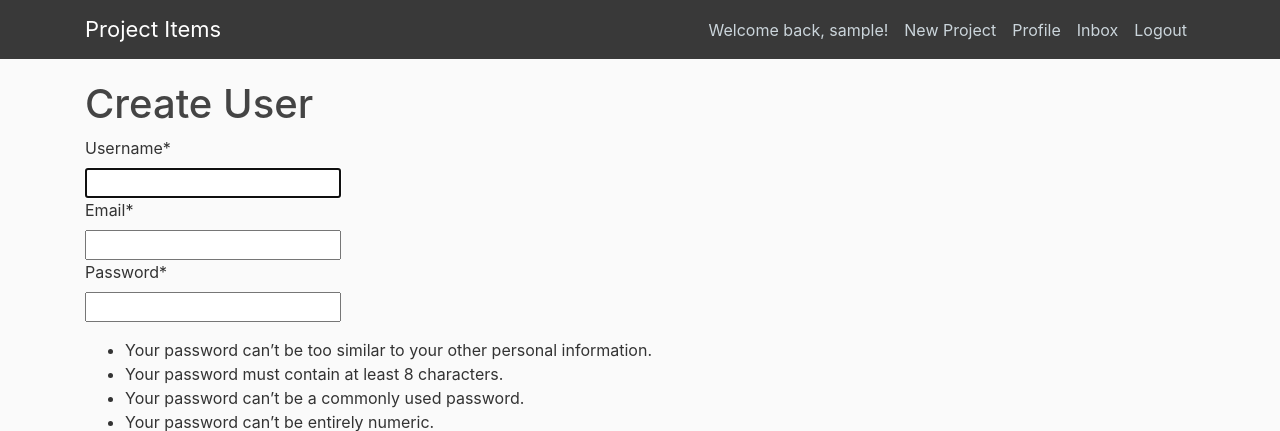
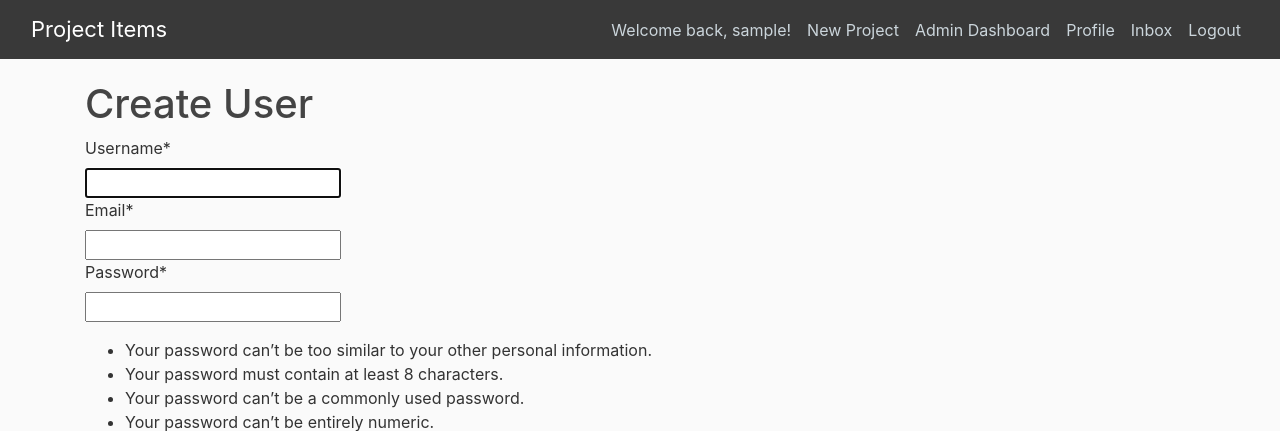
Before and after one commit to matteorobidoux/django-web-project, a Django app: page /admin/create/ in a window 1280 px wide. Shown: the top 431 px of the page. Run offline with Django 4.2, Linux system fonts and the light colour scheme; the visitor is signed in with stand-in values (Sample User, id 1); some libraries are stand-ins or nearby versions.

Commit message:
Container style adjustments

```diff
--- a/catalog_project/static/base-style.css
+++ b/catalog_project/static/base-style.css
@@ -3,7 +3,12 @@ body {
     color: #333333;
     margin-top: 5rem;
   }
-
+  .container {
+    max-width: 100%;
+  }
+  .main-container {
+    max-width: 1140px;
+  }
   h1, h2, h3, h4, h5, h6 {
     color: #444444;
   }
@@ -221,6 +226,7 @@ body {
     border: 1.5px solid #dddddd;
     margin-bottom: 20px;
   }
+
   .search-container{
     display: flex;
     flex-direction: row;
--- a/catalog_project/templates/base.html
+++ b/catalog_project/templates/base.html
@@ -33,6 +33,9 @@
                         {% if user.is_authenticated %}
                             <span class="nav-item nav-link">Welcome back, {{ user.username }}!</span>
                             <a class="nav-item nav-link" href="/project/new/">New Project</a>
+                            {% if perms.item_catalog.view_dashboard %}
+                            <a class="nav-item nav-link" href="/admin/">Admin Dashboard</a>
+                            {% endif %}
                             <a class="nav-item nav-link" href="#">Profile</a>
                             <a class="nav-item nav-link" href="#">Inbox</a>
                             <a class="nav-item nav-link" href="/logout">Logout</a>
@@ -46,7 +49,7 @@
             </nav>
           </header>
 
-          <main role="main" class="container">
+          <main role="main" class="container main-container">
               {% block content %}
               {% endblock %}
           </main>
```
